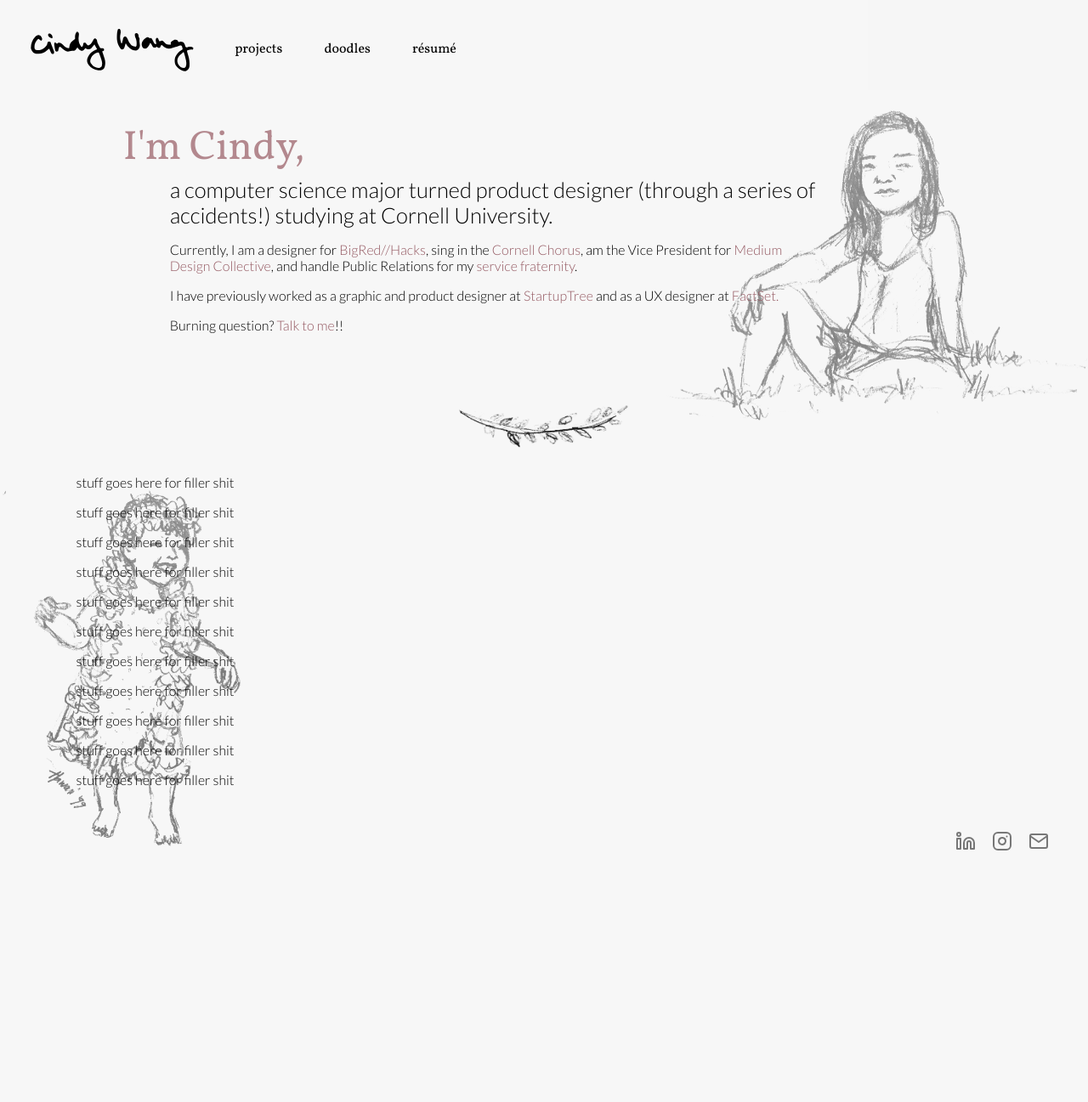
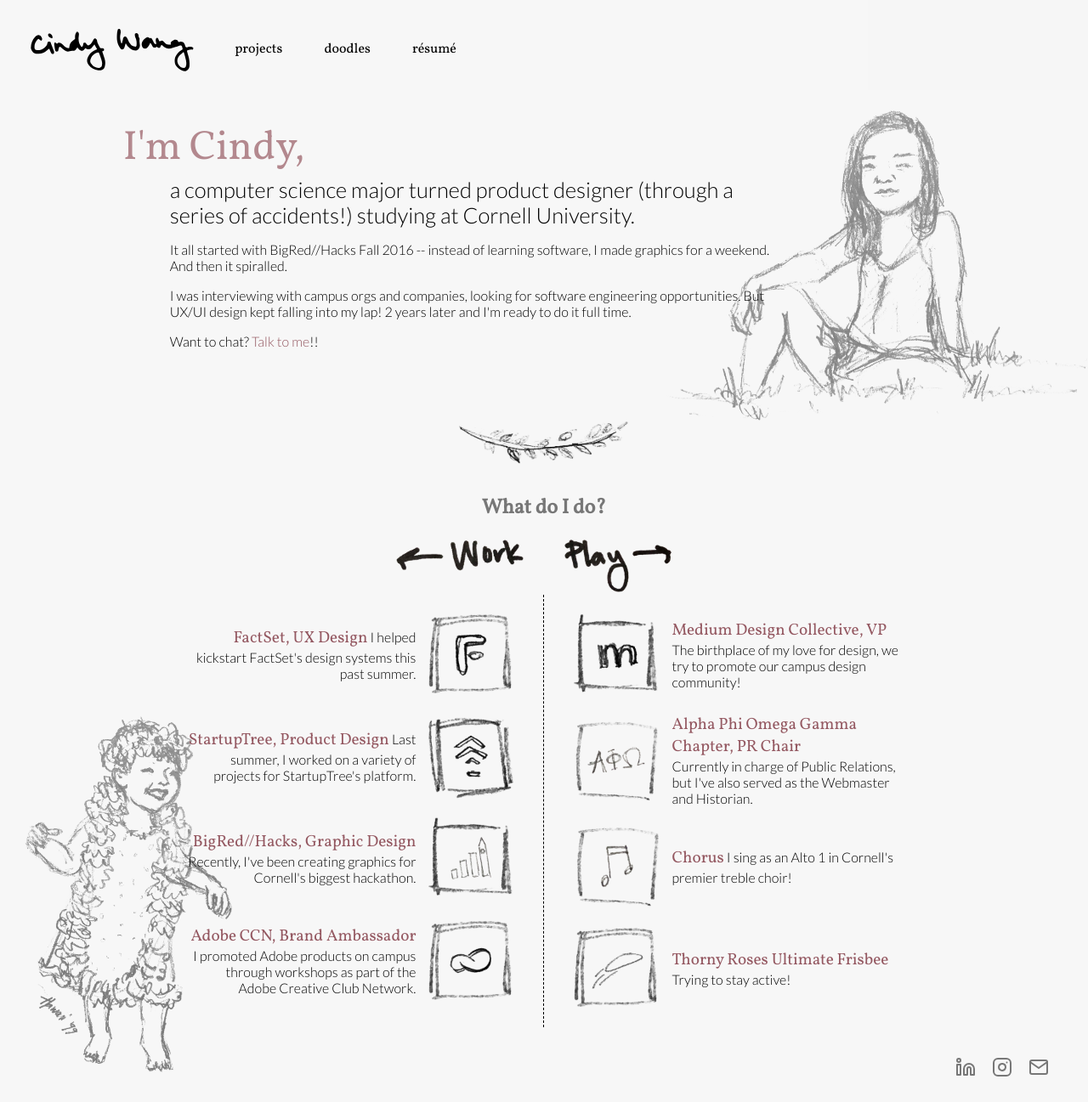
Before and after one commit to cndwng/cindehw.github.io, a PHP site: page /index2.html in a window 1280 px wide. Shown: the whole page at 85% size. Before the commit the page ends 1001 px from the top, so only its background shows below. Run offline with PHP 8.4, Linux system fonts and the light colour scheme.

Commit message:
oooo got some fun stuff

```diff
--- a/index2.html
+++ b/index2.html
@@ -38,27 +38,85 @@
     <div class="hello fade-drop">I'm Cindy,</div>
     <div class="sub__hello fade-drop delayed">a computer science major turned product designer (through a series of accidents!) studying at Cornell University.</div>
     <div class="subsub__hello fade-drop delayed">
-        <p>Currently, I am a designer for <a href="http://bigredhacks.com" target="_blank">BigRed//Hacks</a>, sing in the
-        <a href="http://cuchorus.com/cindy-wang" target="_blank">Cornell Chorus</a>, am the Vice President for <a href="http://cornellmedium.design" target="_blank">Medium Design Collective</a>,
-        and handle Public Relations for my <a href="http://www.apogamma.org/" target="_blank">service fraternity</a>.</p>
-        <p>I have previously worked as a graphic and product designer at <a href="http://startuptree.co" target="_blank">StartupTree</a> and as a UX designer at <a href="https://www.factset.com/">FactSet.</a></p>
-        <p>Burning question? <a href="mailto:cw653@cogrnell.edu">Talk to me</a>!!</p>
+        <p>It all started with BigRed//Hacks Fall 2016 -- instead of learning software, I made graphics for a weekend. And then it spiralled.</p>
+        <p>I was interviewing with campus orgs and companies, looking for software engineering opportunities. But UX/UI design kept falling into my lap! 2 years later and I'm ready to do it full time.</p>
+        <p>Want to chat? <a href="mailto:cw653@cogrnell.edu">Talk to me</a>!!</p>
     </div></div>
 
     <div class = "separator"><img src="images/leaf1.png"></div>
 
-<p>stuff goes here for filler shit</p>
-<p>stuff goes here for filler shit</p>
-<p>stuff goes here for filler shit</p>
-<p>stuff goes here for filler shit</p>
-<p>stuff goes here for filler shit</p>
-<p>stuff goes here for filler shit</p>
-<p>stuff goes here for filler shit</p>
-<p>stuff goes here for filler shit</p>
-<p>stuff goes here for filler shit</p>
-<p>stuff goes here for filler shit</p>
-<p>stuff goes here for filler shit</p>
 
+<div class="activities__title">
+    <h2>What do I do?</h2>
+    <img src="images/work.png">
+    <img src="images/play.png">
+</div>
+
+<div class="activities">
+
+<div class="left">
+    <div class="left__activity">
+        <div>
+            <a href="https://factset.com/" target="_blank">FactSet, UX Design</a>
+            I helped kickstart FactSet's design systems this past summer.
+        </div>
+        <img src="images/factset.png">
+    </div>
+    <div class="left__activity">
+        <div>
+            <a href="https://startuptree.co/" target="_blank">StartupTree, Product Design</a>
+            Last summer, I worked on a variety of projects for StartupTree's platform.
+        </div>
+        <img src="images/startuptree.png" target="_blank">
+    </div>
+    <div class="left__activity">
+        <div>
+            <a href="https://bigredhacks.com/" target="_blank">BigRed//Hacks, Graphic Design</a>
+            Recently, I've been creating graphics for Cornell's biggest hackathon.
+        </div>
+        <img src="images/brh.png">
+    </div>
+    <div class="left__activity">
+        <div>
+            <a href="https://www.adobeccn.com/" target="_blank">Adobe CCN, Brand Ambassador</a>
+            I promoted Adobe products on campus through workshops as part of the Adobe Creative Club Network.
+        </div>
+        <img src="images/adobe.png">
+    </div>
+</div>
+<div class="right">
+
+    <div class="right__activity">
+        <img src="images/medium.png">
+    <div>
+        <a href="https://cornellmedium.design/" target="_blank">Medium Design Collective, VP</a>
+        The birthplace of my love for design, we try to promote our campus design community!
+    </div>
+    </div>
+    <div class="right__activity">
+        <img src="images/apo.png">
+    <div>
+        <a href="https://apogamma.org/" target="_blank">Alpha Phi Omega Gamma Chapter, PR Chair</a>
+        Currently in charge of Public Relations, but I've also served as the Webmaster and Historian.
+    </div>
+    </div>
+    <div class="right__activity">
+        <img src="images/chorus.png">
+    <div>
+        <a href="https://cuchorus.com/cindy-wang" target="_blank">Chorus</a>
+        I sing as an Alto 1 in Cornell's premier treble choir!
+    </div>
+    </div>
+    <div class="right__activity">
+        <img src="images/frisbee.png">
+    <div>
+        <a href="https://www.rosesultimate.com/" target="_blank">Thorny Roses Ultimate Frisbee</a>
+        Trying to stay active!
+    </div>
+    </div>
+</div>
+
+</div>
 
 
 </div>
--- a/style2.css
+++ b/style2.css
@@ -72,6 +72,13 @@
     position: relative;
 }
 
+
+h2 {
+    font-family: 'Vollkorn', serif;
+    color: #777;
+    text-align: center;
+}
+
 p {
 
 }
@@ -118,7 +125,7 @@
 
     .hawaii {
         position: absolute;
-        left: 0;
+        left: -10;
         bottom: -40;
         z-index: -5;
     }
@@ -186,7 +193,7 @@
     .sticky {
         position: fixed;
         top: 0;
-        background-color: rgb(247, 247, 247, .6);
+        background-color: rgb(247, 247, 247, .7);
     }
 
     /* Add some top padding to the page content to prevent sudden quick movement (as the navigation bar gets a new position at the top of the page (position:fixed and top:0) */
@@ -207,17 +214,17 @@
     .hello {
         font-family: 'Vollkorn', serif;
         font-size: 3em;
-        margin: 1% 20% 0% 5%;
+        margin: 1% 25% 0% 5%;
         color: rgba(150, 88, 97, 0.7);
     }
 
     .sub__hello {
-        margin: 0% 20% 0% 10%;
+        margin: 0% 25% 0% 10%;
         font-size: 1.6em;
     }
 
     .subsub__hello {
-        margin: 0% 20% 3% 10%;
+        margin: 0% 25% 3% 10%;
     }
 
 .separator {
@@ -229,13 +236,107 @@
         width: 100%;
     }
 
+.activities__title {
+    width: 80%;
+    margin: auto;
+    text-align: center;
+}
+.activities__title img {
+    width: 150px;
+    padding: 0px 22px;
+}
+
+.activities {
+    width: 80%;
+    margin: auto;
+    display: flex;
+    flex-flow: row nowrap;
+}
+
+.activities a {
+    display: inline-block;
+    text-decoration: none;
+    color: #945861;
+    font-family: "Vollkorn", serif;
+    font-size: 1.2em;
+}
+
+.activities a:before {
+    content: "";
+    position: absolute;
+    width: 100%;
+    height: 1px;
+    bottom: 0;
+    left: 0;
+    background-color: #945861;
+    visibility: hidden;
+    -webkit-transform: scaleX(0);
+    transform: scaleX(0);
+    -webkit-transition: all 0.3s ease-in-out 0s;
+    transition: all 0.3s ease-in-out 0s;
+}
+
+.activities a:hover:before {
+    visibility: visible;
+    -webkit-transform: scaleX(1);
+    transform: scaleX(1);
+}
+
+
+.activities img {
+    width: 100px;
+    padding: 0px 15px;
+}
+
+
+.left {
+    text-align: right;
+    width: 48%;
+    display: flex;
+    flex-flow: column nowrap;
+    padding: 10px 20px;
+
+}
+.left__activity {
+    width: 100%;
+    display: flex;
+    justify-content: flex-end;
+    align-items: center;
+    padding: 10px 0px;
+}
+
+.right {
+    text-align: left;
+    width: 48%;
+    display: flex;
+    flex-flow: column nowrap;
+    padding: 10px 20px;
+    border-left: 1px dashed black;
+}
+
+.right__activity {
+    width: 100%;
+    display: flex;
+    flex-flow: row;
+    justify-content: flex-start;
+    align-items: center;
+    padding: 10px 0px;
+}
+
+@media screen and (max-width:1000px) {
+    .grass img {opacity: .25;}
+    .hawaii img {opacity: .25;}
+}
+
 @media screen and (max-width:650px) {
-
     .grass {bottom: 0;}
-    .grass img {width: 400px; opacity: .3;}
-    .hawaii img {width: 200px; opacity: .3;}
+    .grass img {width: 400px; }
+    hawaii img {width: 200px;}
     .container {width: 100%;}
     .hello, .sub__hello, .subsub__hello {margin-right: 5%;}
     .topnav {text-align: center; padding-bottom: 10px;}
     .topnav .name {display: block; margin: auto; padding: 10px 10px 0px 10px;}
+    .activities__title {display: none;}
+    .activities {flex-wrap: wrap; width: 100%;}
+    .left, .right {width: 100%; border: none;}
 }
```
Also changed, not shown: images/adobe.png (added), images/apo.png (added), images/arrow1.png (added), images/arrow2_left.png (added), images/arrow2_right.png (added), images/arrow3.png (added), images/brh.png (added), images/chorus.png (added), images/clocktower.png (added), images/factset.png (added), images/frisbee.png (added), images/medium.png (added), images/moe.png, images/play.png (added), 4 more files.
